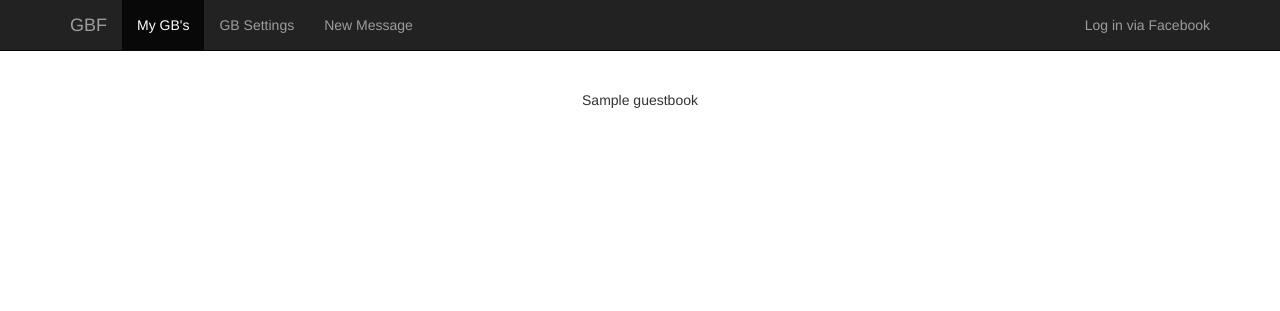
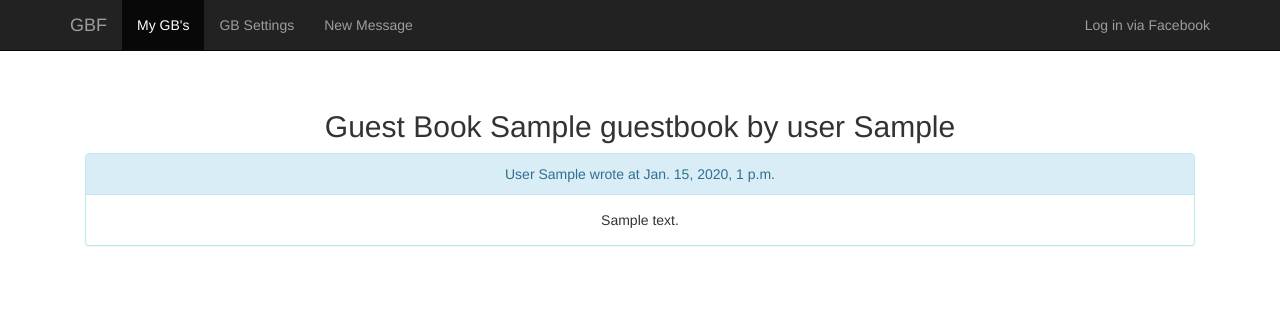
Before and after one commit to zaabjuda/GB_Fabrica, a Django app: a page that uses templates/guest_book/guestbook_detail.html in a window 1280 px wide. Shown: the top 311 px of the page. Run offline with Django 3.2, Linux system fonts and the light colour scheme; tables that the repository leaves empty hold one stand-in row (values such as "Sample post"); parts of the project's set-up code (start-up, migrations or seed data) failed here and were passed over; some libraries are stand-ins or nearby versions.

Commit message:
Add guest book view

```diff
--- a/guest_book/models.py
+++ b/guest_book/models.py
@@ -32,6 +32,15 @@ class GuestBook(models.Model):
         is_visible = not self.is_moderated
         gb_message = GuestBookMessages.objects.create(is_visible=is_visible, guest_book=self, **message_data.to_dict())
         return gb_message
+
+    def get_visible_messages(self):
+        qs = self.guestbookmessages_set.all()
+        if self.is_moderated:
+            qs.filter(is_visible=True)
+        return qs
+
+    def get_moderate_messages(self):
+        return self.guestbookmessages_set.filter(is_visible=False)
 
     def get_absolute_url(self):
         return reverse('gb_view', kwargs={'slug': self.slug, 'owner': self.owner.username})
--- a/templates/guest_book/guestbook_detail.html
+++ b/templates/guest_book/guestbook_detail.html
@@ -1,4 +1,13 @@
 {% extends 'base.html' %}
 {% block main_content %}
-{{ object.name }}
+    <h2> Guest Book {{ object.name }} by user {{ object.owner.get_short_name }}</h2>
+    {% for message in object.get_visible_messages %}
+        <div class="panel panel-info">
+          <div class="panel-heading">User {{ message.author.get_short_name }} wrote at {{ message.time_of_creation }}</div>
+          <div class="panel-body">
+            {{ message.message }}
+          </div>
+        </div>
+    {% endfor %}
+    {# TODO Pagination required #}
 {% endblock %}
```
